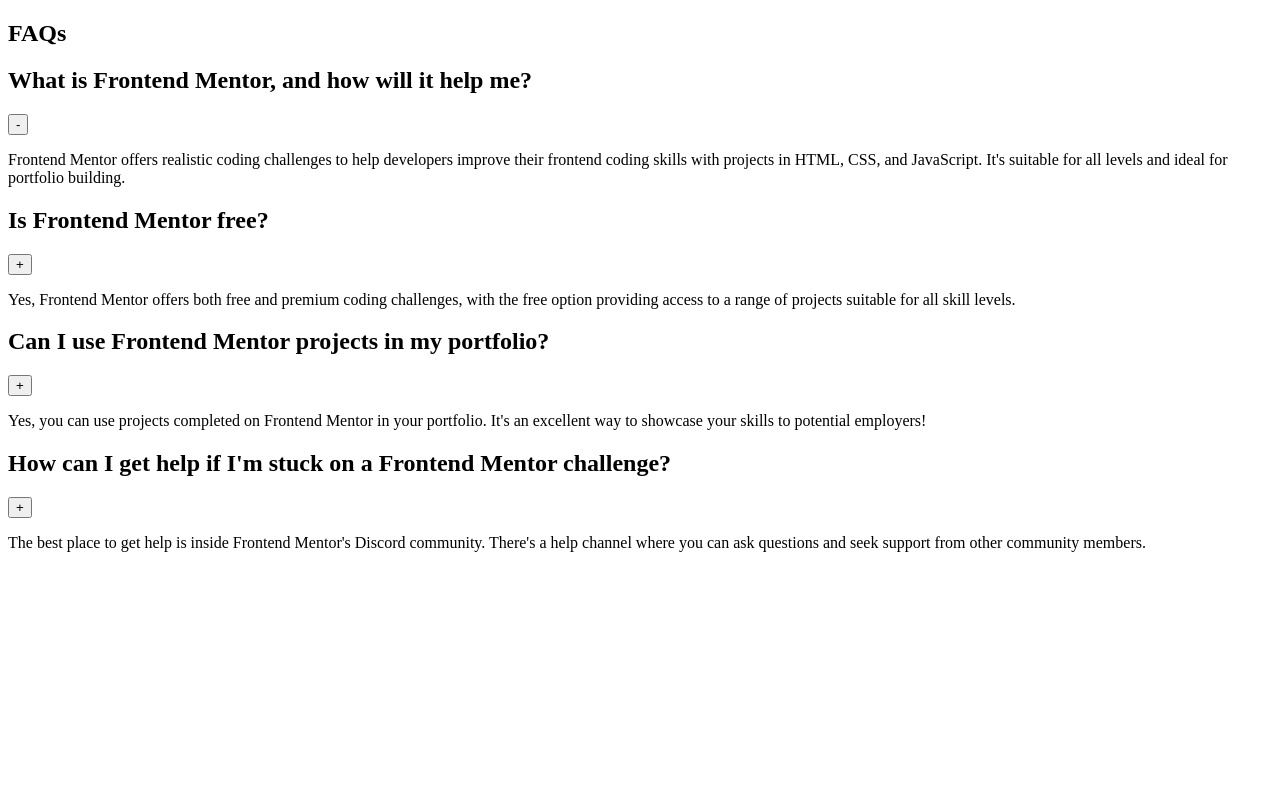
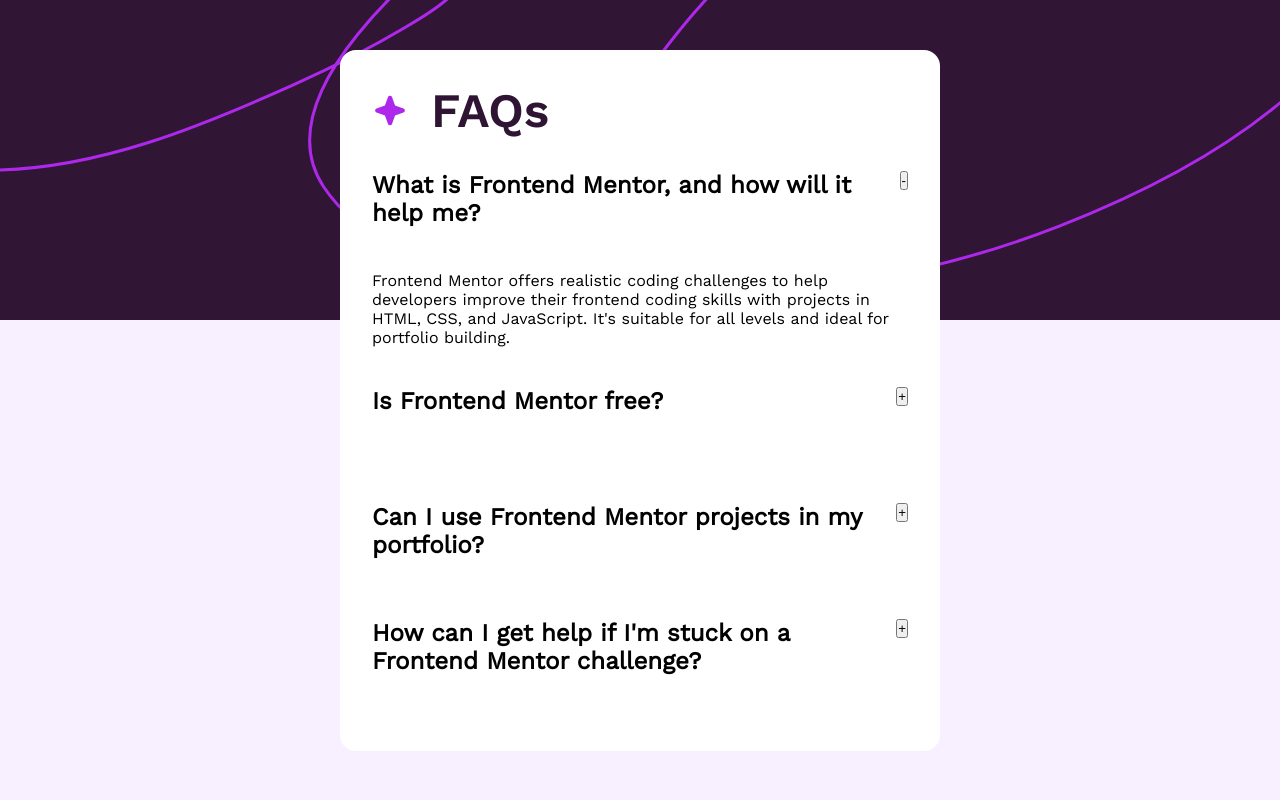
Before and after one commit to enzo-mir/faq-accordion, a plain HTML site: page index.html in a window 1280 px wide. Drawn offline with Linux system fonts and the light colour scheme.

Commit message:
feat(js/css) : application fundamnetal javascript and minim styles

```diff
--- a/index.html
+++ b/index.html
@@ -5,28 +5,20 @@
     <meta name="viewport" content="width=device-width, initial-scale=1.0" />
 
     <link rel="icon" type="image/png" sizes="32x32" href="./assets/images/favicon-32x32.png" />
-
     <title>Frontend Mentor | FAQ accordion</title>
-    <style>
-      .attribution {
-        font-size: 11px;
-        text-align: center;
-      }
-      .attribution a {
-        color: hsl(228, 45%, 44%);
-      }
-    </style>
+    <link rel="stylesheet" href="style.css" />
   </head>
   <body>
+    <div id="headerImg"></div>
     <section>
       <header>
         <span></span>
         <h1>FAQs</h1>
       </header>
       <main>
-        <article>
-          <h2>What is Frontend Mentor, and how will it help me?</h2>
-          <button class="open">-</button>
+        <article class="open">
+          <h2 tabindex="1">What is Frontend Mentor, and how will it help me?</h2>
+          <button>-</button>
           <div>
             <p>
               Frontend Mentor offers realistic coding challenges to help developers improve their frontend coding skills with projects in HTML, CSS,
@@ -35,7 +27,7 @@
           </div>
         </article>
         <article>
-          <h2>Is Frontend Mentor free?</h2>
+          <h2 tabindex="2">Is Frontend Mentor free?</h2>
           <button>+</button>
           <div>
             <p>
@@ -45,7 +37,7 @@
           </div>
         </article>
         <article>
-          <h2>Can I use Frontend Mentor projects in my portfolio?</h2>
+          <h2 tabindex="3">Can I use Frontend Mentor projects in my portfolio?</h2>
           <button>+</button>
           <div>
             <p>
@@ -55,7 +47,7 @@
           </div>
         </article>
         <article>
-          <h2>How can I get help if I'm stuck on a Frontend Mentor challenge?</h2>
+          <h2 tabindex="4">How can I get help if I'm stuck on a Frontend Mentor challenge?</h2>
           <button>+</button>
           <div>
             <p>
@@ -66,5 +58,6 @@
         </article>
       </main>
     </section>
+    <script src="main.js"></script>
   </body>
 </html>
--- /dev/null
+++ b/main.js
@@ -0,0 +1,15 @@
+const btns = document.querySelectorAll("button");
+const h2s = document.querySelectorAll("h2");
+
+function openAccordion(e) {
+  const openedArticle = document.querySelector("article.open");
+  openedArticle.classList.remove("open");
+  e.target.parentNode.classList.add("open");
+}
+
+btns.forEach((btn) => {
+  btn.addEventListener("click", openAccordion);
+});
+h2s.forEach((h2) => {
+  h2.addEventListener("click", openAccordion);
+});
--- /dev/null
+++ b/style.css
@@ -0,0 +1,104 @@
+*,
+*::after,
+*::before {
+  padding: 0;
+  margin: 0;
+  box-sizing: border-box;
+}
+@font-face {
+  font-family: specimen_400;
+  src: url(./assets/fonts/static/WorkSans-Regular.ttf);
+}
+@font-face {
+  font-family: specimen_600;
+  src: url(./assets/fonts/static/WorkSans-Bold.ttf);
+}
+@font-face {
+  font-family: specimen_700;
+  src: url(./assets/fonts/static/WorkSans-SemiBold.ttf);
+}
+
+html,
+body {
+  width: 100%;
+  height: 100%;
+}
+
+body {
+  position: relative;
+  display: grid;
+  place-items: center;
+  background: hsl(275, 100%, 97%);
+  background-repeat: no-repeat;
+  background-size: contain;
+  font-family: specimen_400;
+}
+
+#headerImg {
+  position: absolute;
+  top: 0;
+  background-image: url(./assets/images/background-pattern-desktop.svg);
+  width: 100%;
+  height: clamp(250px, 40vh, 400px);
+}
+
+section {
+  display: flex;
+  flex-direction: column;
+  justify-content: center;
+  align-items: start;
+  gap: 2em;
+  padding: 2em;
+  width: clamp(300px, 60vw, 600px);
+  background-color: #fff;
+  border-radius: 1em;
+  height: max-content;
+  z-index: 50;
+}
+
+h1 {
+  font-size: 3em;
+  font-family: specimen_700;
+  color: hsl(292, 42%, 14%);
+}
+button,
+h2 {
+  height: fit-content;
+  width: fit-content;
+}
+section > header {
+  display: flex;
+  justify-content: start;
+  align-items: center;
+  gap: 1.5em;
+
+  & > span {
+    width: 35px;
+    aspect-ratio: 1 / 1;
+    background-image: url(./assets/images/icon-star.svg);
+    background-size: contain;
+    background-position: center;
+  }
+}
+
+section > main {
+  display: flex;
+  flex-direction: column;
+  justify-content: center;
+  align-items: start;
+  gap: 1em;
+}
+
+article {
+  position: relative;
+  display: grid;
+  grid-template-columns: auto auto;
+  grid-template-rows: 100px 100%;
+  transition: all 0.5s ease-out;
+  overflow: hidden;
+  flex-basis: 100px;
+
+  &.open {
+    flex-basis: 200px;
+  }
+}
```
